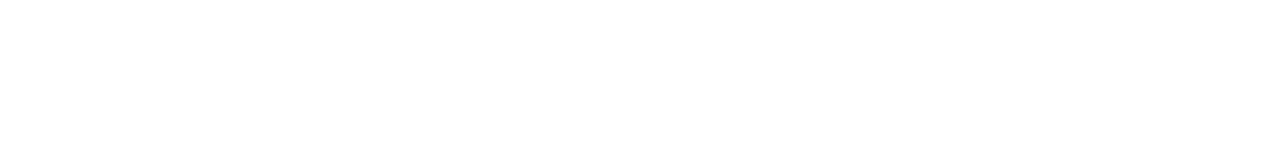
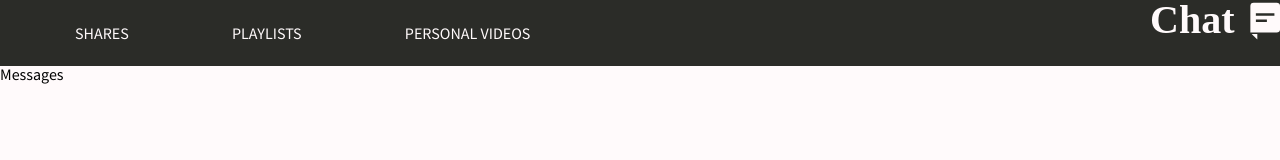
Before and after one commit to lrknaff/lk-comp-challenge-1, a plain HTML site: page index.html in a window 1280 px wide. Drawn offline with Linux system fonts and the light colour scheme.

Commit message:
add header on page

```diff
--- a/index.html
+++ b/index.html
@@ -6,8 +6,23 @@
     <link rel="stylesheet" href="./styles/reset.css">
     <link rel="stylesheet" href="./styles/styles.css">
     <meta name="viewport" content="width=device-width, initial-scale=1.0">
+    <link href="https://fonts.googleapis.com/css?family=Source+Sans+Pro" rel="stylesheet">
   </head>
   <body>
-
+  <header>
+    <nav>
+      <a class="header-nav">shares</a>
+      <a class="header-nav">playlists</a>
+      <a class="header-nav">personal videos</a>
+    </nav>
+    <img class="header-logo" src="./images/logo.svg"/>
+  </header>
+  <main>
+    <h2>Messages</h2>
+    <article>
+      <div>
+      </div>
+    </article>
+  </main>
   </body>
 </html>
--- a/styles/styles.css
+++ b/styles/styles.css
@@ -0,0 +1,28 @@
+/*https://coolors.co/131515-2b2c28-339989-7de2d1-fffafb*/
+body {
+  background-color: #FFFAFB;
+  box-sizing: border-box;
+  font-family: 'Source Sans Pro', sans-serif;
+}
+
+header {
+  background-color: #2B2C28;
+  overflow: auto;
+  width: 100%;
+}
+
+nav {
+  float: left;
+  padding: 25px;
+}
+
+.header-nav {
+  color: #FFFAFB;
+  margin: 50px;
+  text-transform: uppercase;
+}
+
+.header-logo {
+  float: right;
+  width: 130px;
+}
```
Also changed, not shown: images/logo.svg (added), 1 other file.
